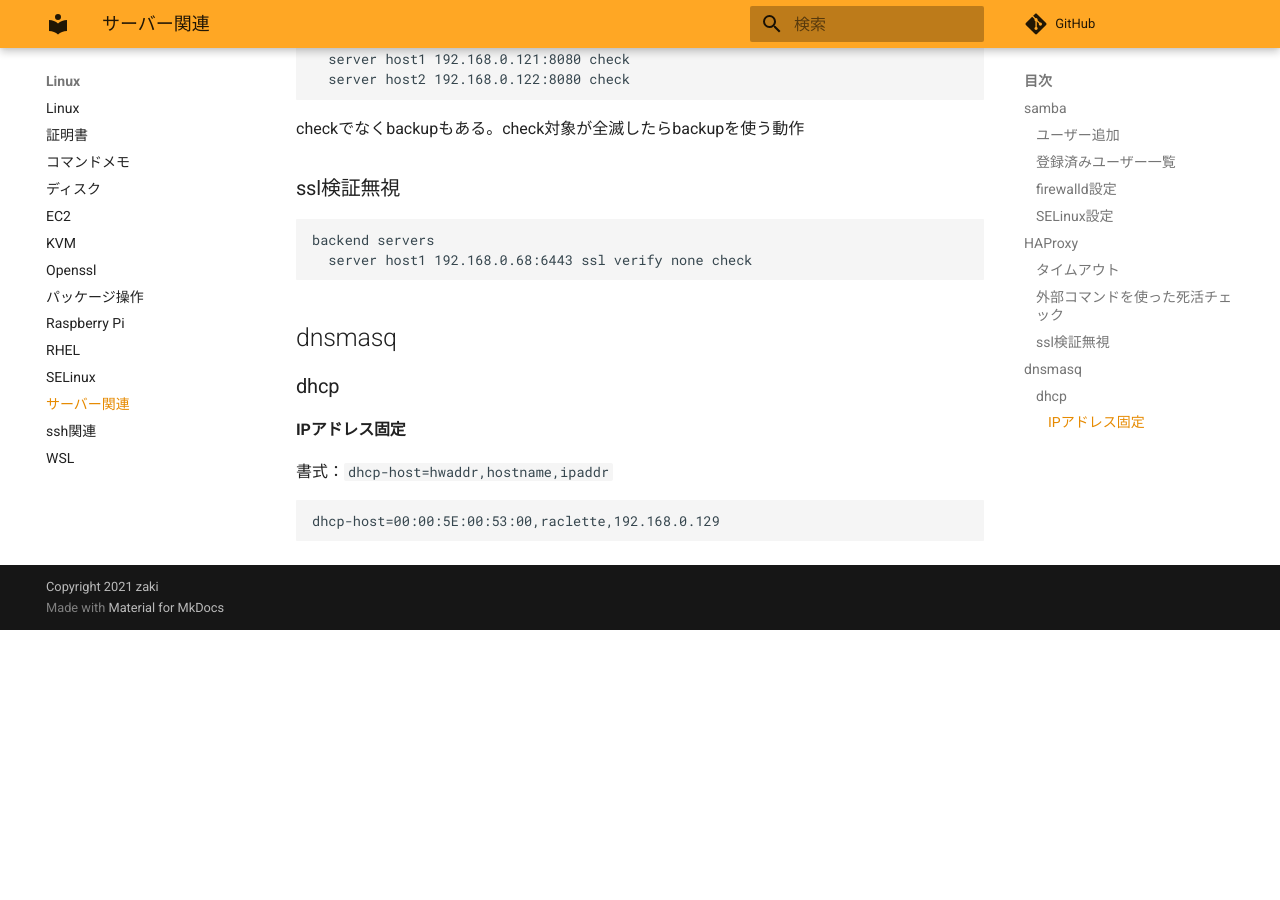
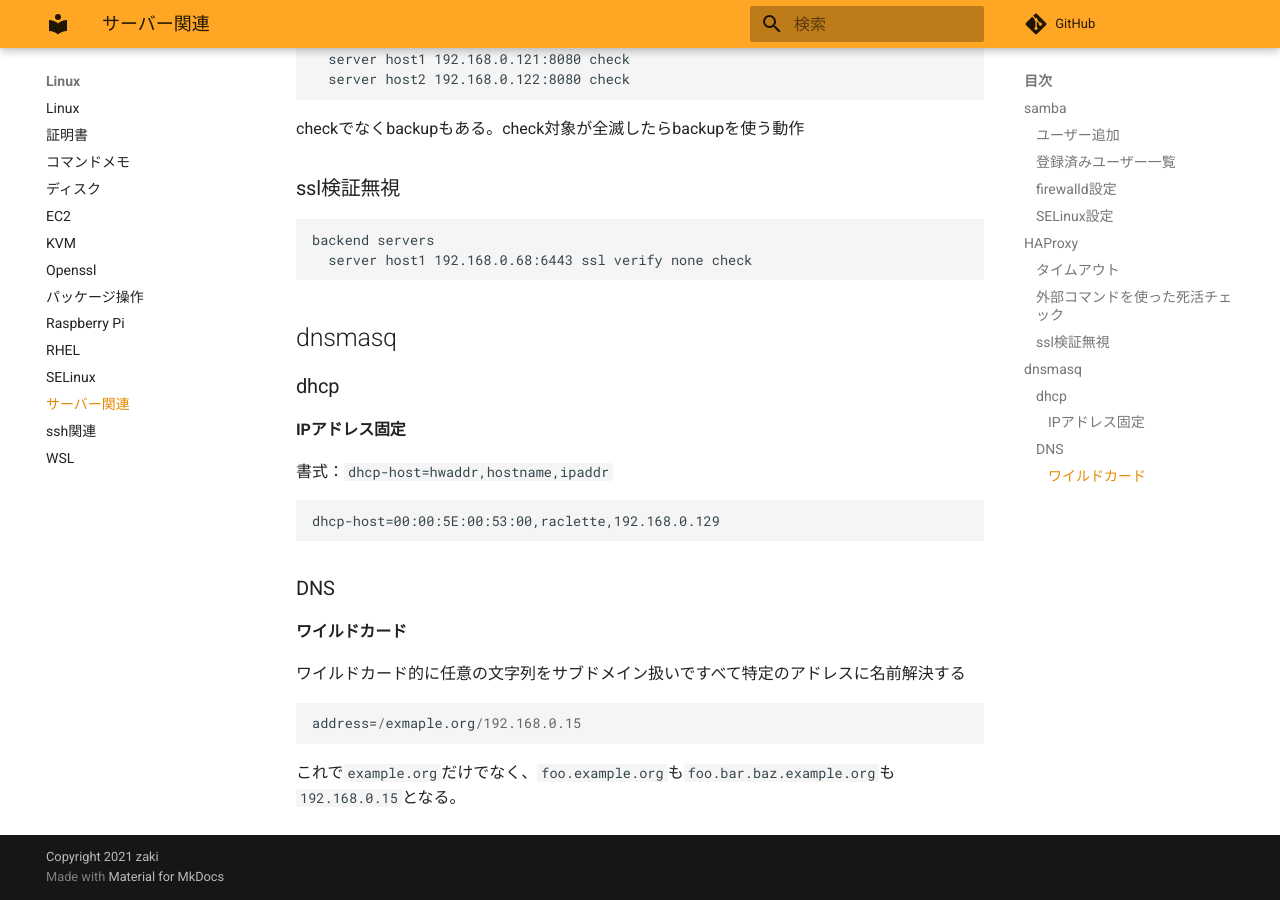
Before and after one commit to zaki-lknr/docs, an MkDocs documentation site: the page built from docs/Linux/server.md, in a window 1280 px wide and 900 px high, scrolled down 1724 px. Built offline with MkDocs 1.6.1 and Material for MkDocs 9.7.7, drawn with Linux system fonts in a browser that asks for light colours; comment, search, counter and statistics services are not loaded; before the commit the page ends 2354 px from its top, so only the background shows below that.

Commit message:
add: linux/server: dnsmasqでワイルドカード

````diff
--- a/docs/Linux/server.md
+++ b/docs/Linux/server.md
@@ -94,3 +94,15 @@ backend servers
 ```
 dhcp-host=00:00:5E:00:53:00,raclette,192.168.0.129
 ```
+
+### DNS
+
+#### ワイルドカード
+
+ワイルドカード的に任意の文字列をサブドメイン扱いですべて特定のアドレスに名前解決する
+
+```
+address=/exmaple.org/192.168.0.15
+```
+
+これで`example.org`だけでなく、`foo.example.org`も`foo.bar.baz.example.org`も`192.168.0.15`となる。
````
